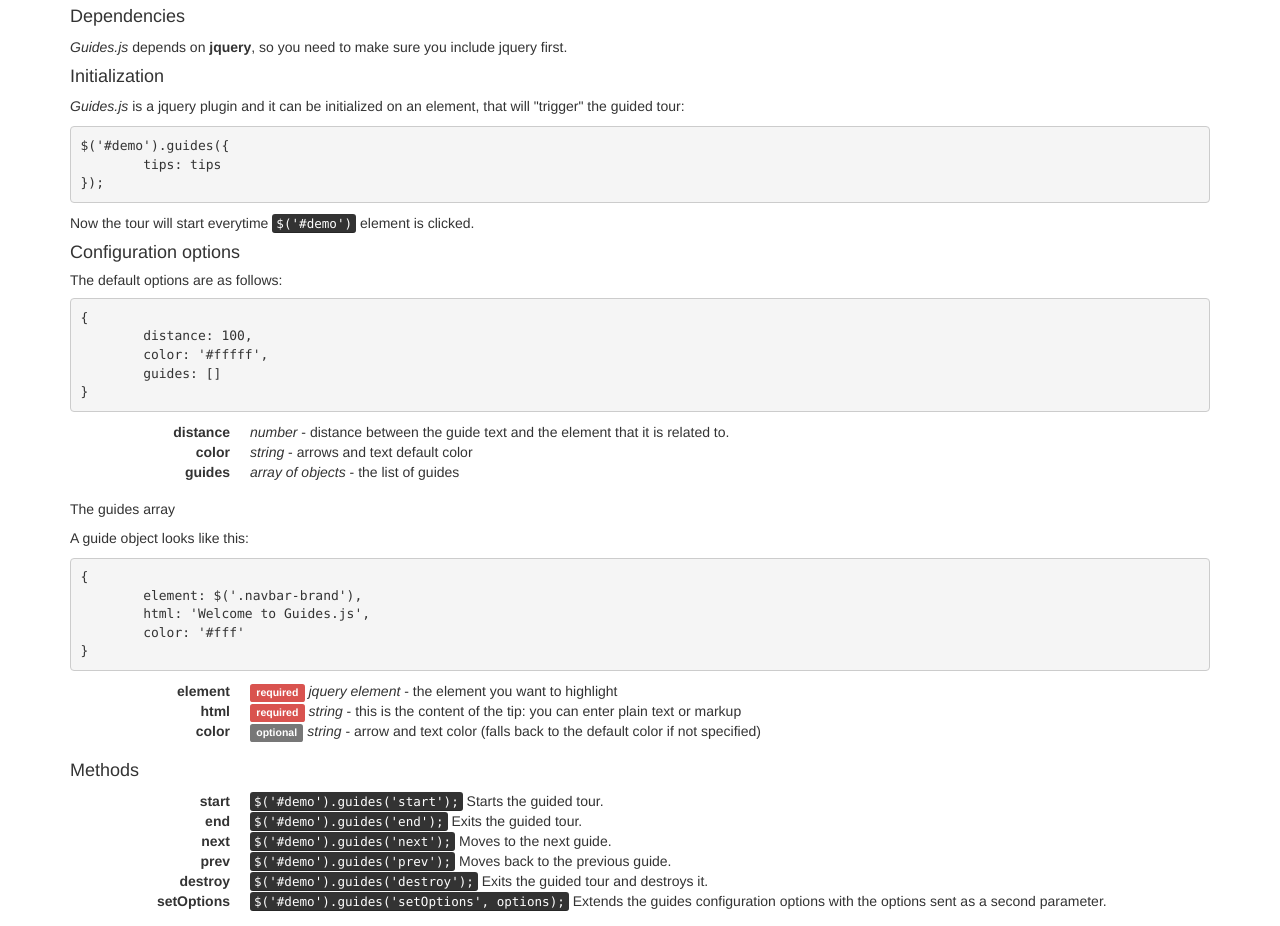
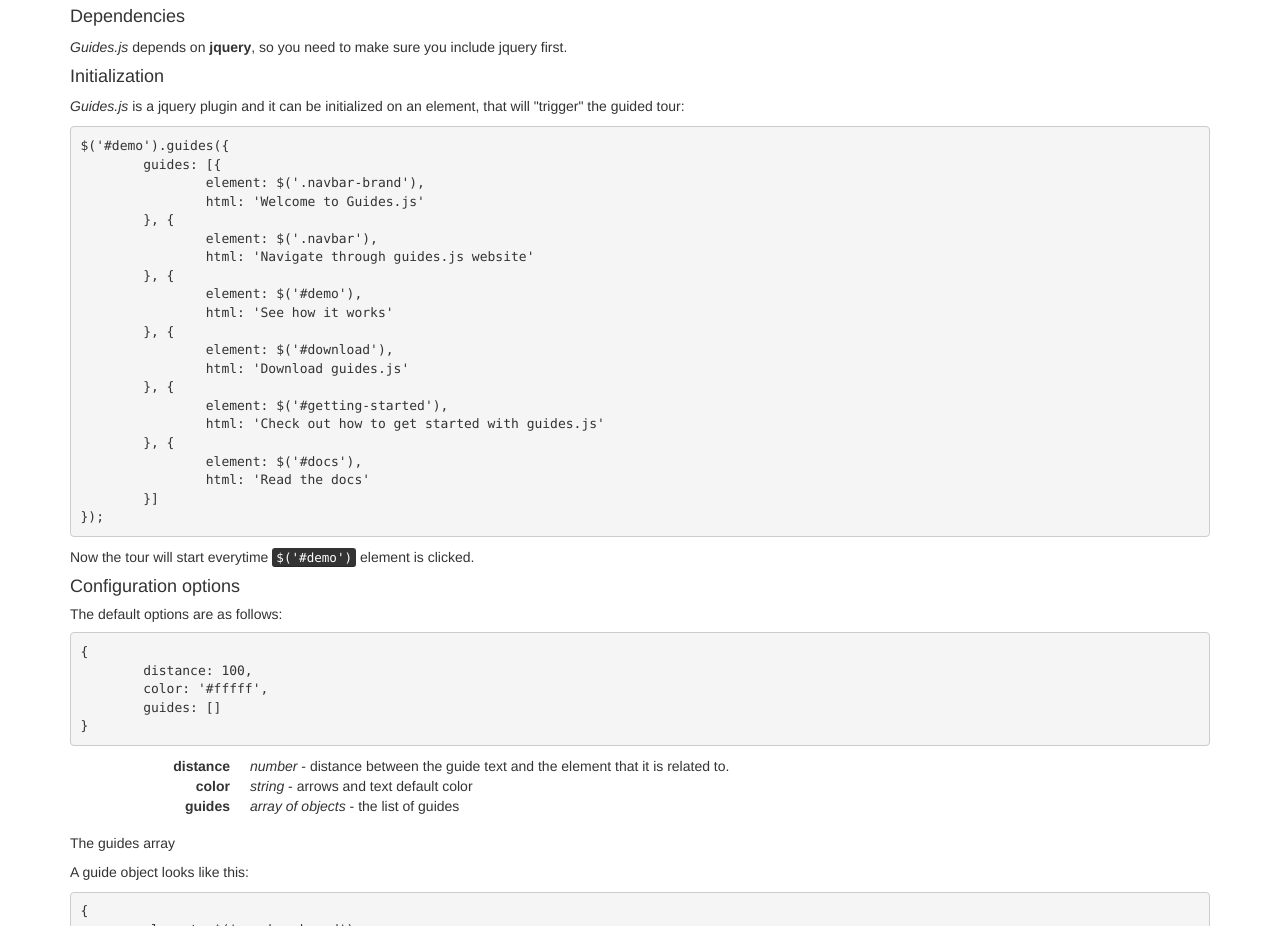
Before and after one commit to ejulianova/guides, a website: page index.html in a window 1280 px wide. Shown: the part 992-1918 px from the top of the page. Drawn offline with nearby package versions, Linux system fonts and the light colour scheme.

Commit message:
update example

```diff
--- a/index.html
+++ b/index.html
@@ -65,7 +65,25 @@
 			<p><em>Guides.js</em> is a jquery plugin and it can be initialized on an element, that will "trigger" the guided tour:</p>
 			<p><pre>
 $('#demo').guides({
-	tips: tips
+	guides: [{
+		element: $('.navbar-brand'),
+		html: 'Welcome to Guides.js'
+	}, {
+		element: $('.navbar'),
+		html: 'Navigate through guides.js website'
+	}, {
+		element: $('#demo'),
+		html: 'See how it works'
+	}, {
+		element: $('#download'),
+		html: 'Download guides.js'
+	}, {
+		element: $('#getting-started'),
+		html: 'Check out how to get started with guides.js'
+	}, {
+		element: $('#docs'),
+		html: 'Read the docs'
+	}]
 });</pre></p>
 			<p>Now the tour will start everytime <kbd>$('#demo')</kbd> element is clicked.</p>
 			<h4>Configuration options</h4>
```
